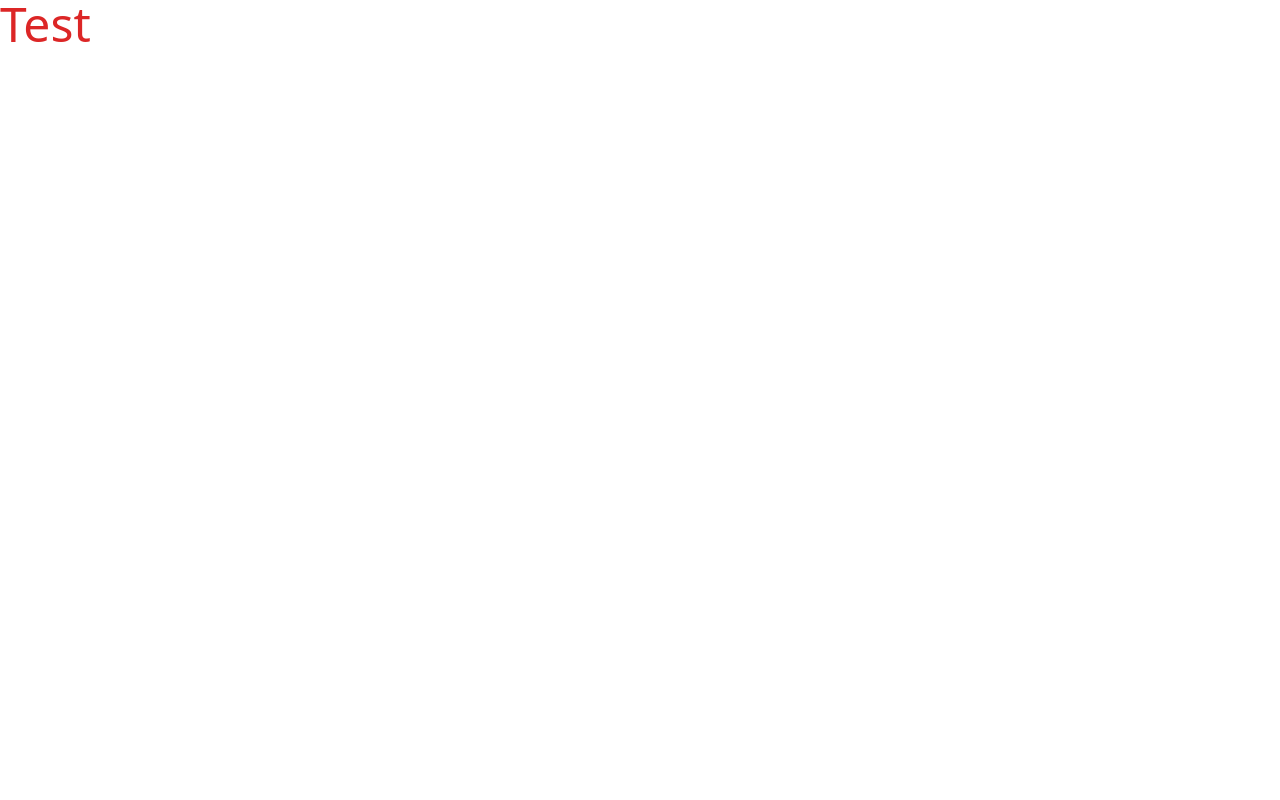
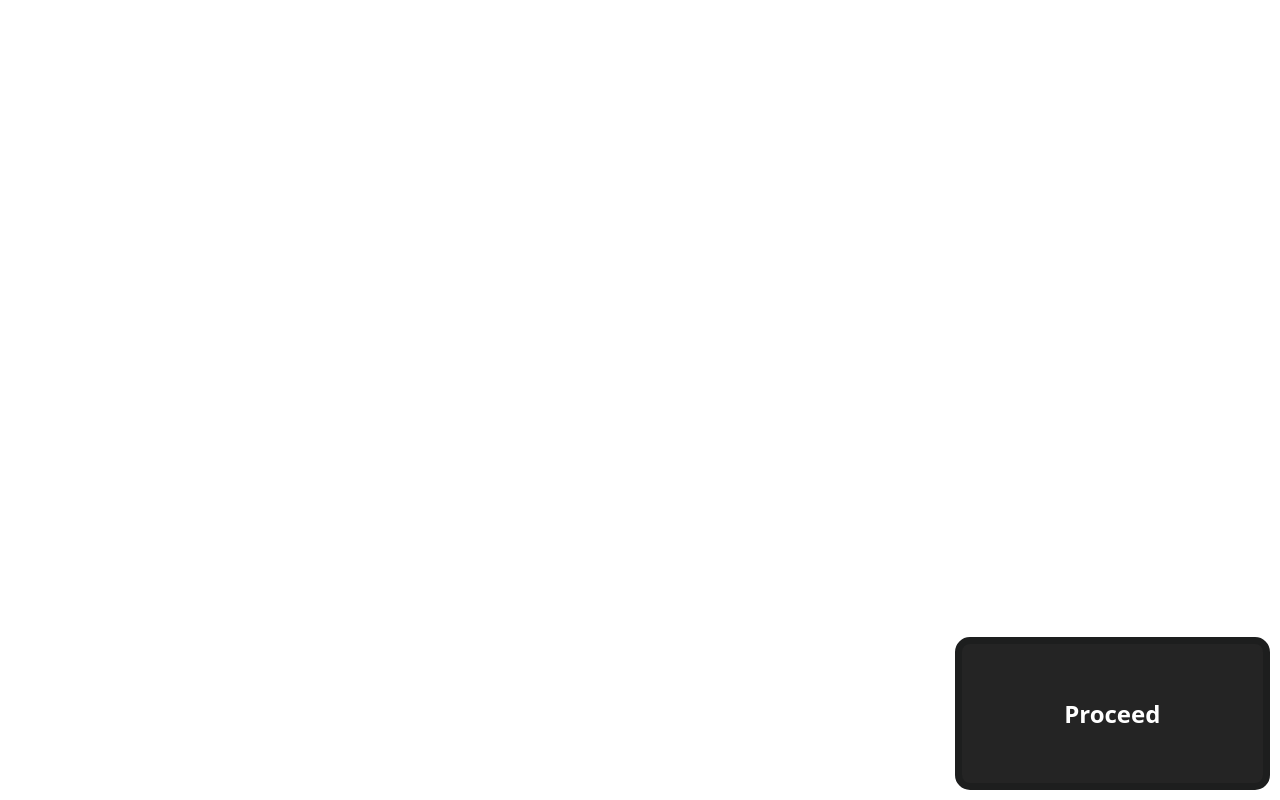
Before and after one commit to VihaanChhabria/VScouter, a React (Vite) app in the folder website/: page / in a window 1280 px wide. Built offline with nearby package versions, Linux system fonts and the light colour scheme.

Commit message:
added proceed/back button

```diff
--- /dev/null
+++ b/package.json
@@ -0,0 +1,5 @@
+{
+  "dependencies": {
+    "react-router-dom": "^6.26.1"
+  }
+}
--- a/website/src/App.jsx
+++ b/website/src/App.jsx
@@ -1,11 +1,11 @@
 import { useState } from "react";
 
+import ProceedBackButton from "./components/ProceedBackButton";
+
 function App() {
-  const [count, setCount] = useState(0);
-
   return (
     <>
-      <h1 className="text-red-600 text-5xl">Test</h1>
+      <ProceedBackButton />
     </>
   );
 }
--- /dev/null
+++ b/website/src/components/ProceedBackButton.jsx
@@ -0,0 +1,33 @@
+import React from "react";
+
+const ProceedBackButton = ({ back = false }) => {
+  const containerStyle = {
+    border: "7px solid #1D1E1E",
+    width: "315.37px",
+    height: "152.72px",
+    backgroundColor: "#242424",
+    borderRadius: "15px",
+    display: "flex",
+    justifyContent: "center",
+    alignItems: "center",
+    position: "absolute",
+    right: "10px",
+    bottom: "10px",
+  };
+
+  const textStyle = {
+    color: "#FFFFFF",
+    fontSize: "24px",
+    fontWeight: "bold",
+  };
+
+  return (
+    <>
+      <div style={containerStyle} onClick={() => console.log("clicked")}>
+        <h1 style={textStyle}>{back ? "Back" : "Proceed"}</h1>
+      </div>
+    </>
+  );
+};
+
+export default ProceedBackButton;
```
Also changed, not shown: 1 other file (tests, documents, lock files or other folders).
